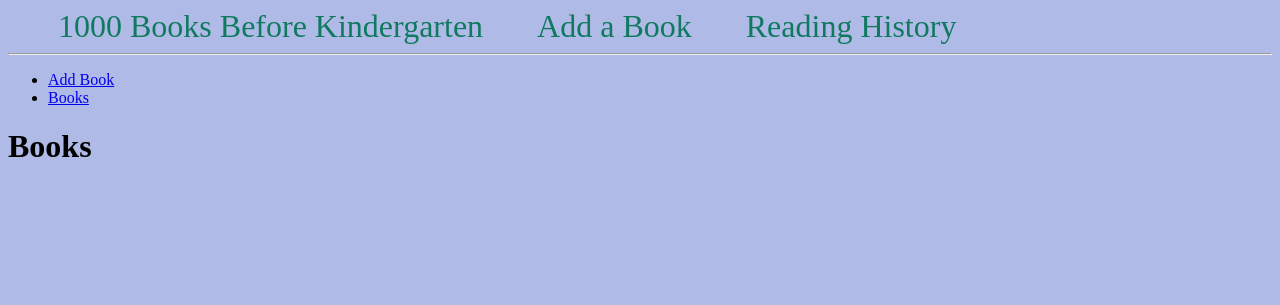
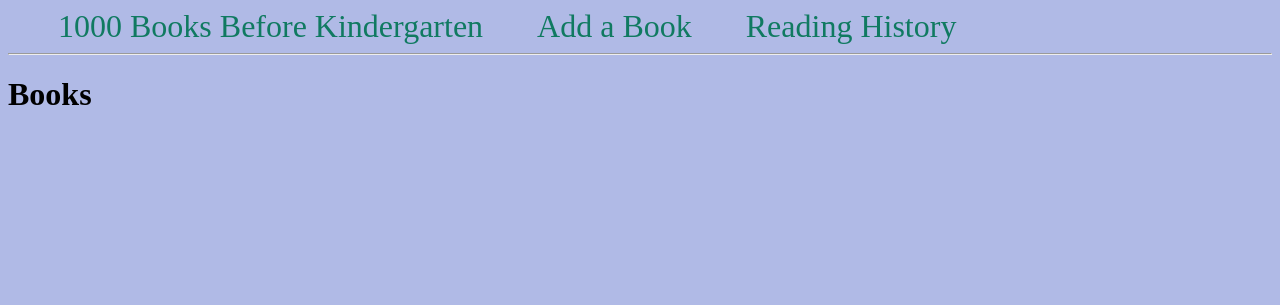
Before and after one commit to dsjacobs/reading_history, a Flask app: page / in a window 1280 px wide. Shown: the top 305 px of the page. Run offline with Flask 3, Linux system fonts and the light colour scheme; data that the repository does not hold is empty; some libraries are stand-ins or nearby versions.

```diff
--- a/templates/index.html
+++ b/templates/index.html
@@ -1,13 +1,8 @@
 {% extends 'base.html' %}
 
 {% block content %}
-
-<ul>
-    <li><a href=/add_book>Add Book</a></li>  <!-- Link to Home -->
-    <li><a href=/books>Books</a></li>  <!-- Link to About -->
-</ul>
-
-    <h1>{% block title %} Books {% endblock %}</h1>
+<h1>{% block title %} Books {% endblock %}</h1>
+    <br><br><br>
     {% for book in books %}
         <div class='book'>
             <h3>{{ book[0] }} by {{book[1]}} read by {{book[2]}}</h3>
```
